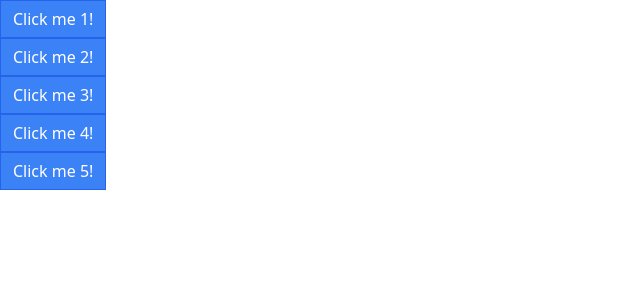
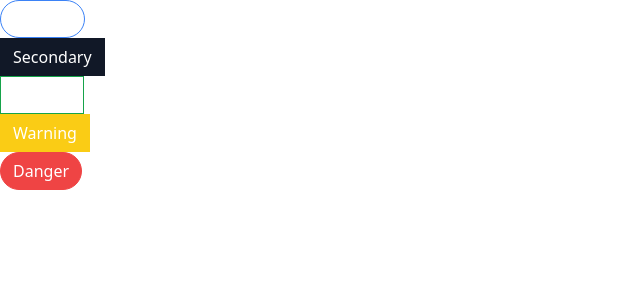
Before and after one commit to filipe1309/ud-react-redux, a React (Create React App) app in the folder section-10/comps/: page / in a window 1280 px wide. Shown: the top 300 px of the page, without its empty margins (0-640 px from the left). Built offline with nearby package versions, Linux system fonts and the light colour scheme.

Commit message:
feat(section-10): create dynamic class variations with classnames lib

```diff
--- a/section-10/comps/src/App.js
+++ b/section-10/comps/src/App.js
@@ -3,11 +3,11 @@
 function App() {
   return (
     <div>
-      <div><Button success >Click me 1!</Button></div>
-      <div><Button>Click me 2!</Button></div>
-      <div><Button>Click me 3!</Button></div>
-      <div><Button>Click me 4!</Button></div>
-      <div><Button>Click me 5!</Button></div>
+      <div><Button primary rounded outline>Primary</Button></div>
+      <div><Button secondary>Secondary</Button></div>
+      <div><Button success outline>Success</Button></div>
+      <div><Button warning>Warning</Button></div>
+      <div><Button danger rounded>Danger</Button></div>
     </div>
   );
 }
--- a/section-10/comps/src/Button.js
+++ b/section-10/comps/src/Button.js
@@ -1,7 +1,33 @@
 import PropTypes from "prop-types";
+import className from "classnames";
 
-function Button({ children }) {
-  return <button className="px-3 py-1.5 border border-blue-600 bg-blue-500 text-white">{children}</button>;
+function Button({
+  children,
+  primary,
+  secondary,
+  success,
+  warning,
+  danger,
+  outline,
+  rounded
+  }) {
+  const classes = className('px-3 py-1.5 border', {
+    'border-blue-500 bg-blue-500 text-white': primary,
+    'border-gray-900 bg-gray-900 text-white': secondary,
+    'border-green-600 bg-green-500 text-white': success,
+    'border-yellow-400 bg-yellow-400 text-white': warning,
+    'border-red-500 bg-red-500 text-white': danger,
+    'rounded-full': rounded,
+    'bg-white': outline,
+    'text-blue-500': outline && primary,
+    'text-gray-900': outline && secondary,
+    'text-green-600': outline && success,
+    'text-yellow-400': outline && warning,
+    'text-red-500': outline && danger,
+  })
+
+  console.log(classes);
+  return <button className={classes}>{children}</button>;
 }
 
 Button.propTypes = {
```
